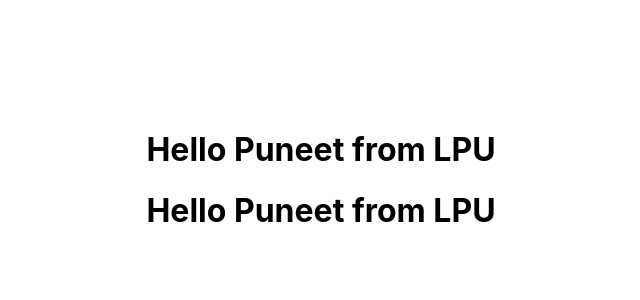
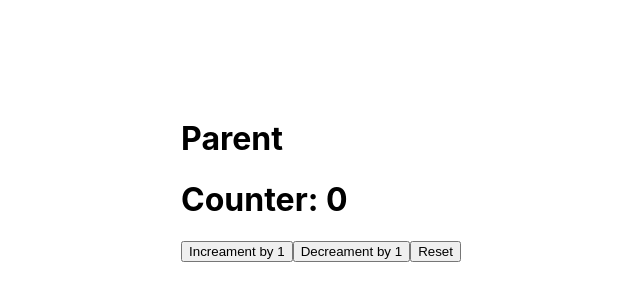
Before and after one commit to nitesh0289/MERN-LPU, a React (Create React App) app: page / in a window 1280 px wide. Shown: the part 220-520 px from the top of the page, without its empty margins (319-959 px from the left). Built offline with nearby package versions, Linux system fonts and the light colour scheme.

Commit message:
useContext and useReducer hook

```diff
--- a/src/App.js
+++ b/src/App.js
@@ -20,6 +20,10 @@
 import MemoComp from "./components/MemoComp";
 import CallbackMemo from "./components/CallbackMemo";
 import ContextComp from "./components/context/ContextComp";
+import RedCounter from "./components/store/RedCounter";
+import RedMultiCounter from "./components/store/RedMultiCounter";
+import MultiRedCounter from "./components/store/MultiReducer";
+import Parent from "./components/GlobalState/Parent";
 
 function App() {
   const [is, setIs] = useState(false);
@@ -54,7 +58,11 @@
 
       {/* <CallbackMemo /> */}
 
-      <ContextComp />
+      {/* <ContextComp /> */}
+      {/* <RedCounter /> */}
+      {/* <RedMultiCounter /> */}
+      {/* <MultiRedCounter /> */}
+      <Parent />
     </div>
   );
 }
--- /dev/null
+++ b/src/components/GlobalState/ComponentA.js
@@ -0,0 +1,12 @@
+import React from "react";
+import Counter from "./Counter";
+
+function ComponentA() {
+  return (
+    <main>
+      <Counter />
+    </main>
+  );
+}
+
+export default ComponentA;
--- /dev/null
+++ b/src/components/GlobalState/Counter.js
@@ -0,0 +1,17 @@
+import React, { useContext } from "react";
+
+import { counterContext } from "./Parent";
+
+function Counter() {
+  const { state, dispatch } = useContext(counterContext);
+  return (
+    <main>
+      <h1>Counter: {state}</h1>
+      <button onClick={() => dispatch("increament")}>Increament by 1</button>
+      <button onClick={() => dispatch("decreament")}>Decreament by 1</button>
+      <button onClick={() => dispatch("reset")}>Reset</button>
+    </main>
+  );
+}
+
+export default Counter;
--- /dev/null
+++ b/src/components/GlobalState/Parent.js
@@ -0,0 +1,34 @@
+import React, { useReducer } from "react";
+import Counter from "./Counter";
+import ComponentA from "./ComponentA";
+
+const initialValue = 0;
+
+const reducer = (state, action) => {
+  switch (action) {
+    case "increament":
+      return state + 1;
+    case "decreament":
+      return state - 1;
+    case "reset":
+      return 0;
+    default:
+      return state;
+  }
+};
+
+export const counterContext = React.createContext(initialValue);
+
+function Parent() {
+  const [state, dispatch] = useReducer(reducer, initialValue);
+  return (
+    <main>
+      <h1>Parent</h1>
+      <counterContext.Provider value={{ state, dispatch }}>
+        <ComponentA />
+      </counterContext.Provider>
+    </main>
+  );
+}
+
+export default Parent;
--- /dev/null
+++ b/src/components/store/MultiReducer.js
@@ -0,0 +1,36 @@
+import React, { useReducer } from "react";
+
+const initialValue = 0;
+const initialValue2 = 0;
+
+const reducer = (state, action) => {
+  switch (action.type) {
+    case "increament":
+      return state + action.payload;
+    case "decreament":
+      return state - action.payload;
+    case "reset":
+      return 0;
+    default:
+      return state;
+  }
+};
+
+function MultiRedCounter() {
+  const [count, dispatch] = useReducer(reducer, initialValue);
+  const [count2, dispatch2] = useReducer(reducer, initialValue2);
+  return (
+    <main>
+      <h1>{count}</h1>
+      <button onClick={() => dispatch({ type: "increament", payload: 1 })}>Increament by 1</button>
+      <button onClick={() => dispatch({ type: "decreament", payload: 1 })}>Decreament by 1</button>
+      <button onClick={() => dispatch("reset")}>Reset</button>
+      <h1>{count2}</h1>
+      <button onClick={() => dispatch2({ type: "increament", payload: 5 })}>Increament by 1</button>
+      <button onClick={() => dispatch2({ type: "decreament", payload: 5 })}>Decreament by 1</button>
+      <button onClick={() => dispatch2("reset")}>Reset</button>
+    </main>
+  );
+}
+
+export default MultiRedCounter;
--- /dev/null
+++ b/src/components/store/RedCounter.js
@@ -0,0 +1,30 @@
+import React, { useReducer } from "react";
+
+const initialValue = 0;
+
+const reducer = (state, action) => {
+  switch (action) {
+    case "increament":
+      return state + 1;
+    case "decreament":
+      return state - 1;
+    case "reset":
+      return 0;
+    default:
+      return state;
+  }
+};
+
+function RedCounter() {
+  const [count, dispatch] = useReducer(reducer, initialValue);
+  return (
+    <main>
+      <h1>{count}</h1>
+      <button onClick={() => dispatch("increament")}>Increament by 1</button>
+      <button onClick={() => dispatch("decreament")}>Decreament by 1</button>
+      <button onClick={() => dispatch("reset")}>Reset</button>
+    </main>
+  );
+}
+
+export default RedCounter;
--- /dev/null
+++ b/src/components/store/RedMultiCounter.js
@@ -0,0 +1,42 @@
+import React, { useReducer } from "react";
+
+const initialValue = {
+  counterOne: 0,
+  counterTwo: 0
+};
+
+const reducer = (state, action) => {
+  // action: {type}
+  //state : {counterOne, counterTwo}
+  switch (action.type) {
+    case "increament_counter_1":
+      return { ...state, counterOne: state.counterOne + 1 };
+    case "decreament_counter_1":
+      return { ...state, counterOne: state.counterOne - 1 };
+    case "increament_counter_2":
+      return { ...state, counterTwo: state.counterTwo + 1 };
+    case "decreament_counter_2":
+      return { ...state, counterTwo: state.counterTwo - 1 };
+    case "reset":
+      return initialValue;
+    default:
+      return state;
+  }
+};
+
+function RedMultiCounter() {
+  const [count, dispatch] = useReducer(reducer, initialValue);
+  return (
+    <main>
+      <h1>{count.counterOne}</h1>
+      <button onClick={() => dispatch({ type: "increament_counter_1" })}>Increament by 1</button>
+      <button onClick={() => dispatch({ type: "decreament_counter_1" })}>Decreament by 1</button>
+      <h1>{count.counterTwo}</h1>
+      <button onClick={() => dispatch({ type: "increament_counter_2" })}>Increament by 1</button>
+      <button onClick={() => dispatch({ type: "decreament_counter_2" })}>Decreament by 1</button>
+      <button onClick={() => dispatch({ type: "reset" })}>Reset</button>
+    </main>
+  );
+}
+
+export default RedMultiCounter;
```
